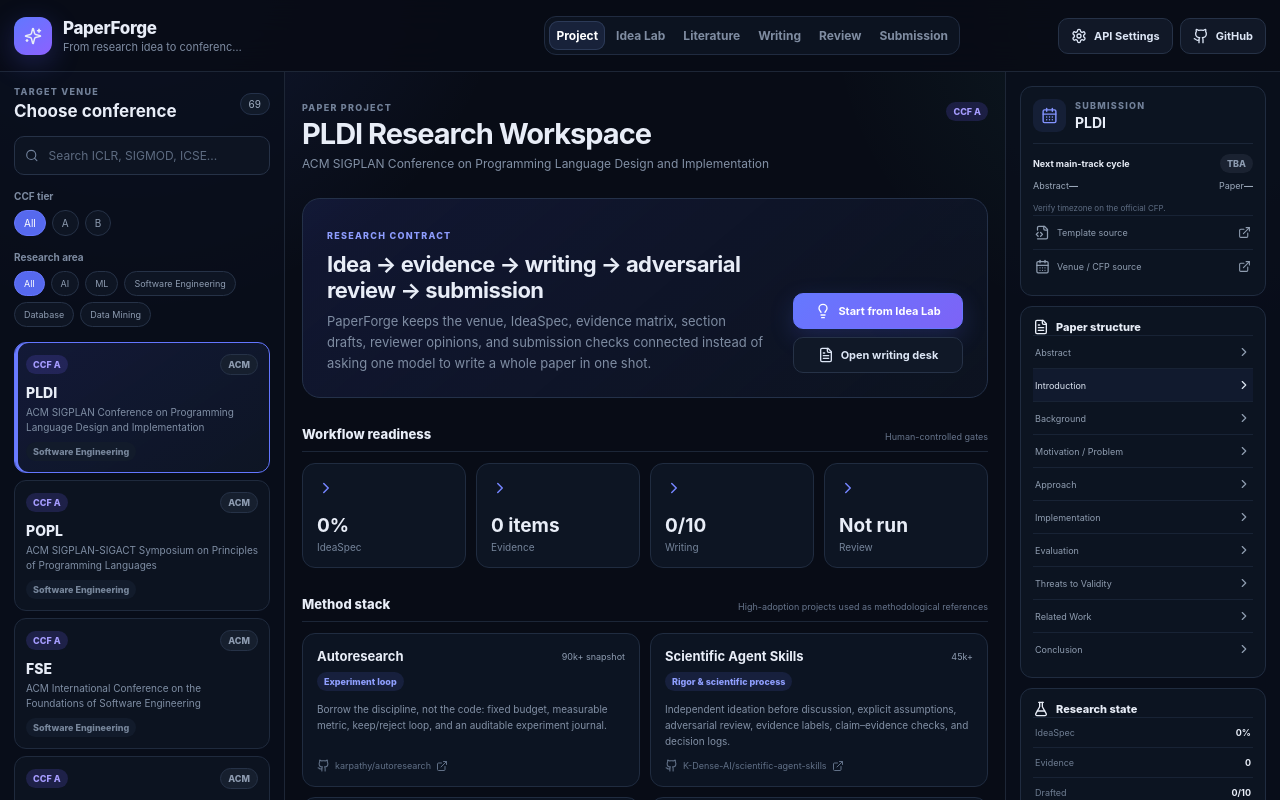
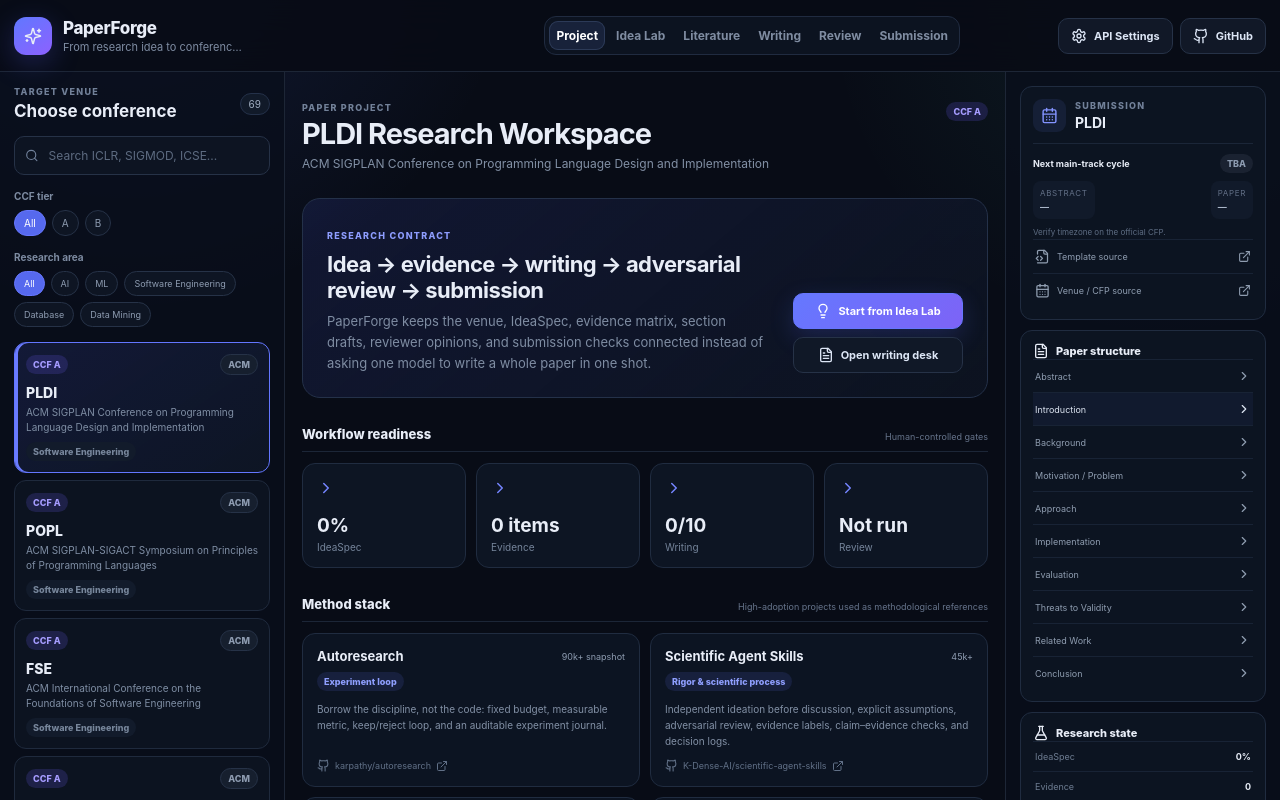
Before and after one commit to hua1xiao2sheng/PaperForge, a React (Vite) app: page / in a window 1280 px wide. Built offline with nearby package versions, Linux system fonts and the light colour scheme.

Commit message:
Style verified deadline details

```diff
--- a/src/styles.css
+++ b/src/styles.css
@@ -682,3 +682,11 @@
   .source-grid { grid-template-columns:repeat(2,minmax(0,1fr)); }
   .review-grid { grid-template-columns:1fr; }
 }
+
+
+.deadline-values { display: grid; grid-template-columns: 1fr 1fr; gap: 6px; margin-top: 8px; }
+.deadline-values p { margin: 0; padding: 7px; border-radius: 8px; background: #111a2a; }
+.deadline-values p span { display: block; color: #637087; font-size: 8px; text-transform: uppercase; letter-spacing: .08em; }
+.deadline-values p b { display: block; margin-top: 3px; color: #aab6c8; font-size: 9px; font-weight: 700; }
+.deadline-source { display: inline-flex; align-items: center; gap: 5px; margin-top: 7px; color: #7f90ff; font-size: 8px; }
+.deadline-source:hover { color: #b3beff; }
```
